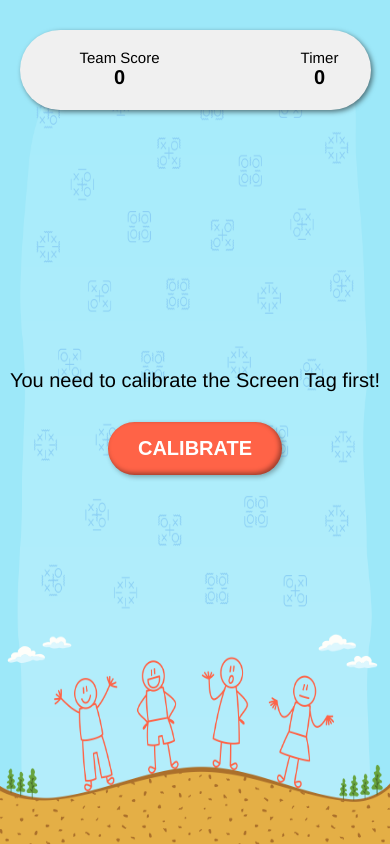
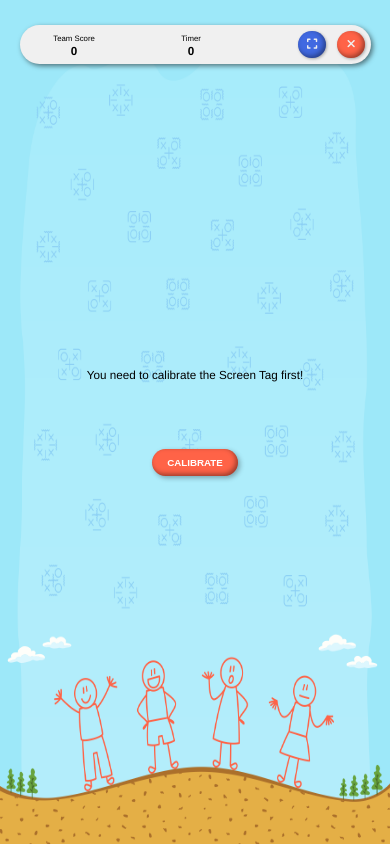
Before and after one commit to galangprihadi/pattern-quest, a plain HTML site: page game1.html in a window 390 px wide. Drawn offline with Linux system fonts and the light colour scheme.

Commit message:
Refactor Reader class; adjust tolerance range and touch event handling; update CSS for responsive design

```diff
--- a/Reader.js
+++ b/Reader.js
@@ -15,7 +15,7 @@ class Reader {
 
     constructor(rData) {
         // Configuration
-        this.toleranceRange = 4;    // Tolerance value for reading process (in pixel)
+
         this.numOfTagIds = 12;      // Number of tag ids used in game
 
         // Variables
@@ -34,8 +34,9 @@ class Reader {
 
         this.minDistance = parseFloat(localStorage.getItem("minDistance")) || 80;   // Shortest tip distance of Screen Tag (in pixel)
         this.maxDistance = parseFloat(localStorage.getItem("maxDistance")) || 182;  // Longest tip distance of Screen Tag (in pixel)
-
+        this.toleranceRange = 3;                                                    // Tolerance value for reading process (in pixel)
         this.distanceRef = this.setDistanceRef(12);     // Calculate each tip distance (12 tip distances)
+        this.isActive = true;
 
         // Generating the scanner
         this.eContainer = document.querySelector(".container-scanner");
@@ -44,10 +45,11 @@ class Reader {
 
         this.eScanner.addEventListener("touchstart", (event) => {
             this.readTag(event);
+
         });
 
         this.eScanner.addEventListener("touchmove", (event) => {
-            this.readTag(event);
+            //this.readTag(event);
         });
 
         this.eScanner.addEventListener("touchend", (event) => {
@@ -80,6 +82,7 @@ class Reader {
     setDistanceRef(numOfTags) {
         let distances = [this.minDistance];
         const gap = (this.maxDistance - this.minDistance) / (numOfTags - 1);
+        this.toleranceRange = gap/2;
 
         for (let i=1; i < numOfTags; i++) {
             distances.push(distances[i-1] + gap);
@@ -95,7 +98,13 @@ class Reader {
         const touchPos = [];
 
         // Read Distances
-        if (touches.length >= 2) {
+        if (touches.length >= 2 && this.isActive) {
+            this.isActive = false;
+
+            setInterval(() => {
+                this.isActive = true;
+            }, 500);
+
             for (let i=0; i < touches.length; i++) {
                 // Read each tip
                 const touch = touches[i];
@@ -130,6 +139,7 @@ class Reader {
                 }
             });
         }
+
 
         this.pixelValue = this.getPixelValue(touchPos);
         this.TagId = this.getTagId(touchPos);
@@ -177,7 +187,7 @@ class Reader {
             }
         }
 
-        if (touchPos.length == 2) {
+        if (touchPos.length >= 2) {
             switch (tipId) {
                 case 1 : return 1;
                 case 2 : return 2;
--- a/calibrationStyle.css
+++ b/calibrationStyle.css
@@ -1,10 +1,10 @@
-/*==============================================================>> Counter */
+/*==============================================================>> Layer Main */
 
 .layer-main {
-    padding: 0px 100px;
-    padding-top: 200px;
+    padding: 0 10vw;
+    padding-top: 15vh;
     text-align: center;
-    font-size: var(--font-size5);
+    font-size: 3vh;
     font-weight: 500;
 }
 
@@ -14,12 +14,14 @@
 .container-scanner {
     position: fixed;
     bottom: 0;
-    left: 20px;
-    right: 20px;
+    left: 3vw;
+    right: 3vw;
     display: flex;
     justify-content: space-evenly;
     align-items: flex-start;
-    margin-bottom: 150px;
+    margin-bottom: 15vh;
+
+    border: 1px solid red;
 }
 
 .container-scanner .scanner {
@@ -28,8 +30,8 @@
     flex-direction: column;
     justify-content: flex-start;
     align-items: center;
-    width: 220px;
-    height: 220px;
+    width: 32vw;
+    height: 32vw;
     border-radius: 20%;
     box-shadow: inset 3px 3px 5px rgba(0, 0, 0, 0.4);
     border: 2px solid rgba(0, 0, 0, 0.2);
@@ -48,12 +50,11 @@
     width: 60%;
     padding: 3px 5px;
     border-radius: 30px;
-    margin-top: 15px;
-    font-size: 10px;
+    font-size: 1vh;
     white-space: nowrap;
     color: #333;
     background-color: rgba(255, 255, 255, 0.8);
-    transform: translateY(-50px);
+    transform: translateY(-3vh);
 }
 
 .tipMarker {
@@ -72,22 +73,26 @@
 .container-counter {
     position: fixed;
     bottom: 0;
-    left: 20px;
-    right: 20px;
+    left: 3vw;
+    right: 3vw;
     display: flex;
     justify-content: space-evenly;
     align-items: flex-start;
-    margin-bottom: 450px;
+    margin-bottom: 45vh;
+
+    border: 1px solid blue;
 }
 
 .container-counter .counter {
     display: flex;
     justify-content: center;
     align-items: center;
-    width: 220px;
+    width: 30vw;
     text-align: center;
-    font-size: var(--font-size4);
+    font-size: 2.5vw;
     font-weight: 500;
+
+    border: 1px solid brown;
 }
 
 .container-counter .counter span {
@@ -95,7 +100,7 @@
     display: flex;
     justify-content: center;
     align-items: center;
-    font-size: var(--font-size6);
+    font-size: 5vw;
     font-weight: bold;
-    transform: translateY(-35px);
+    transform: translateY(-3vh);
 }
--- a/gameScript.js
+++ b/gameScript.js
@@ -61,9 +61,6 @@ btnStart.addEventListener("click", () => {
 // Button Play Again
 const btnPlayAgain = document.getElementById("btnPlayAgain");
 btnPlayAgain.addEventListener("click", () => {
-    //this.question.reload();
-    //this.gameRunning = true;
-
     game.question.reload();
     game.gameRunning = true;
     layerStart.style.display = "flex";
--- a/gameStyle.css
+++ b/gameStyle.css
@@ -4,10 +4,10 @@
 
 .info-panel .info {
     justify-content: center;
-    min-width: 200px;
+    min-width: 28vw;
     margin: 0;
-    padding-bottom: 25px;
-    font-size: var(--font-size3);
+    padding-bottom: 3vw;
+    font-size: 2vw;
     font-weight: 500;
 }
 
@@ -16,9 +16,9 @@
     display: flex;
     justify-content: center;
     align-items: center;
-    font-size: var(--font-size4);
+    font-size: 3vw;
     font-weight: bold;
-    transform: translateY(20px);
+    transform: translateY(3vw);
 }
 
 
@@ -34,8 +34,8 @@
     flex-direction: column;
     justify-content: center;
     align-items: center;
-    gap: 20px;
-    font-size: var(--font-size4);
+    gap: 5vh;
+    font-size: 3vw;
     font-weight: 500;
     text-align: center;
     background-color: var(--color-whiteSmoke);
@@ -50,14 +50,14 @@
     display: flex;
     justify-content: center;
     align-items: center;
-    margin-top: 10px;
-    padding: 15px 30px;
-    border-radius: 200px;
+    margin-top: 3vh;
+    padding: 2vw 4vw;
+    border-radius: 20vw;
     border: none;
     background-color: var(--color-red);
     color: white;
     font-weight: bold;
-    font-size: var(--font-size4);
+    font-size: 2.5vw;
     box-shadow: inset -2px -2px 5px rgba(0, 0, 0, 0.4), 2px 2px 5px rgba(0, 0, 0, 0.3);
 }
 
@@ -153,9 +153,9 @@
 
 .question {
     position: fixed;
-    top: 170px;
-    width: 270px;
-    height: 270px;
+    top: 13vh;
+    width: 35vw;
+    height: 35vw;
     border-radius: 20%;
     background-color: var(--color-whiteSmoke);
     background-size: cover;
@@ -170,12 +170,12 @@
 .container-scanner {
     position: fixed;
     bottom: 0;
-    left: 20px;
-    right: 20px;
+    left: 3vw;
+    right: 3vw;
     display: flex;
     justify-content: space-evenly;
     align-items: flex-start;
-    margin-bottom: 50px;
+    margin-bottom: 6vh;
 }
 
 .container-scanner .scanner {
@@ -184,8 +184,8 @@
     flex-direction: column;
     justify-content: flex-start;
     align-items: center;
-    width: 220px;
-    height: 220px;
+    width: 32vw;
+    height: 32vw;
     border-radius: 20%;
     box-shadow: inset 3px 3px 5px rgba(0, 0, 0, 0.4);
     border: 2px solid rgba(0, 0, 0, 0.2);
@@ -198,7 +198,7 @@
 }
 
 .scanner:nth-child(even) {
-    margin-top: 240px;
+    margin-top: 24vh;
 }
 
 .scanner .info {
@@ -209,7 +209,7 @@
     padding: 3px 5px;
     border-radius: 30px;
     margin-top: 15px;
-    font-size: 10px;
+    font-size: 1vh;
     white-space: nowrap;
     color: #333;
     background-color: rgba(255, 255, 255, 0.8);
--- a/style.css
+++ b/style.css
@@ -36,14 +36,14 @@ body {
 
 .info-panel {
     position: fixed;
-    top: 30px;
+    top: 3vh;
     left: 5vw;
     right: 5vw;
     display: flex;
     justify-content: space-between;
     align-items: center;
-    height: 80px;
-    border-radius: 50px;
+    height: 10vw;
+    border-radius: 10vw;
     background-color: var(--color-whiteSmoke);
     box-shadow: 2px 2px 5px rgba(0, 0, 0, 0.5);
     z-index: 10;
@@ -53,30 +53,30 @@ body {
     display: flex;
     justify-content: flex-start;
     align-items: center;
-    min-width: 300px;
-    font-size: var(--font-size4);
+    min-width: 45vw;
+    font-size: 3vw;
     font-weight: bold;
-    margin: 0px 40px;
+    margin: 0 5vw;
 }
 
 .info-panel .box-button {
     display: flex;
     justify-content: flex-end;
     align-items: center;
-    min-width: 200px;
+    min-width: 30vw;
 }
 
 .info-panel .box-button button {
     display: flex;
     justify-content: center;
     align-items: center;
-    width: 50px;
-    height: 50px;
-    margin: 15px;
+    width: 7vw;
+    height: 7vw;
+    margin: 1.5vw;
     border: none;
     border-radius: 50%;
     background-color: var(--color-blue);
-    font-size: 25px;
+    font-size: 3vw;
     color: var(--color-whiteSmoke);
     box-shadow: inset -2px -2px 5px rgba(0, 0, 0, 0.4), 1px 1px 3px rgba(0, 0, 0, 0.3);
 }
```
Also changed, not shown: Timer.js (added).
